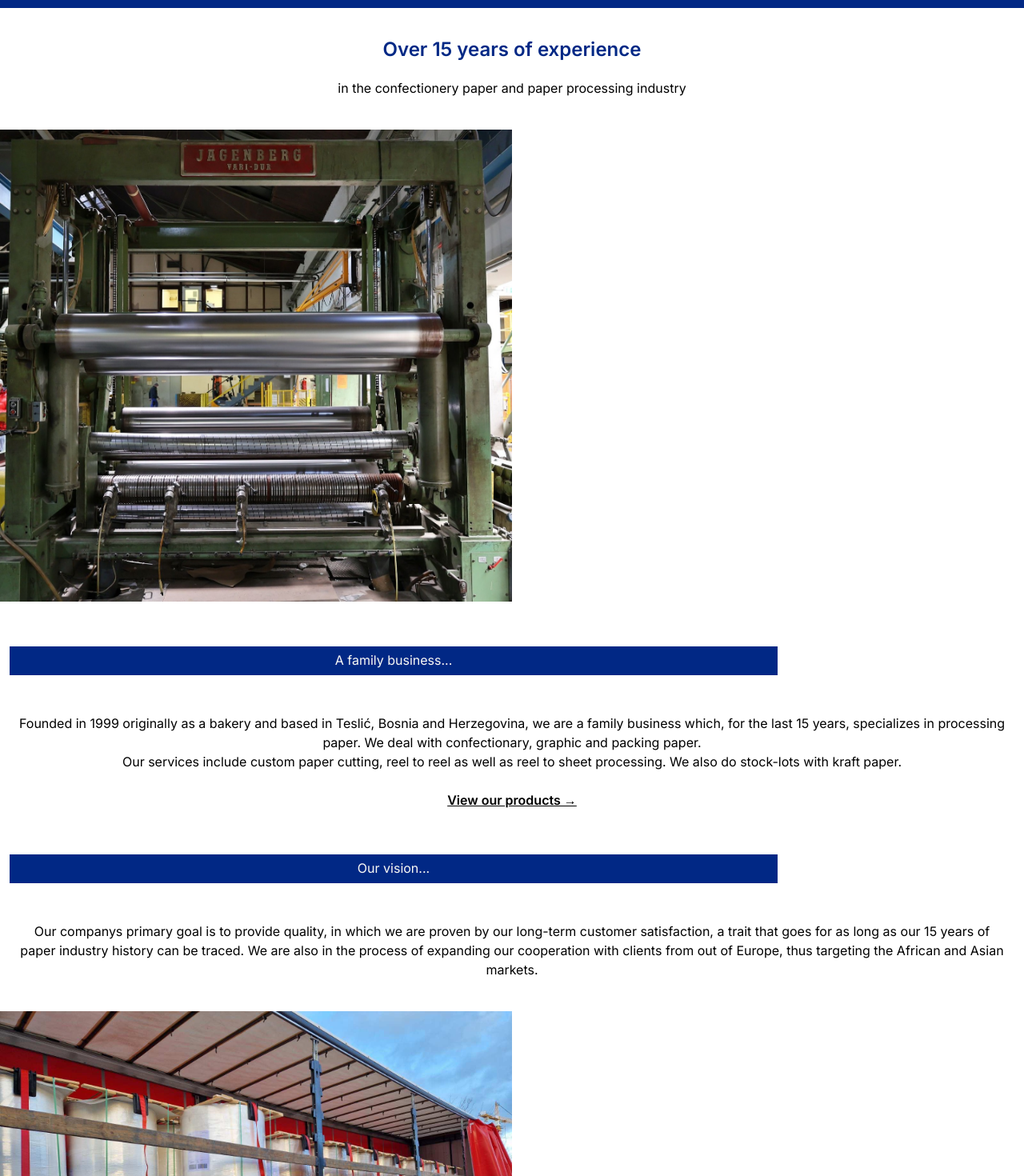
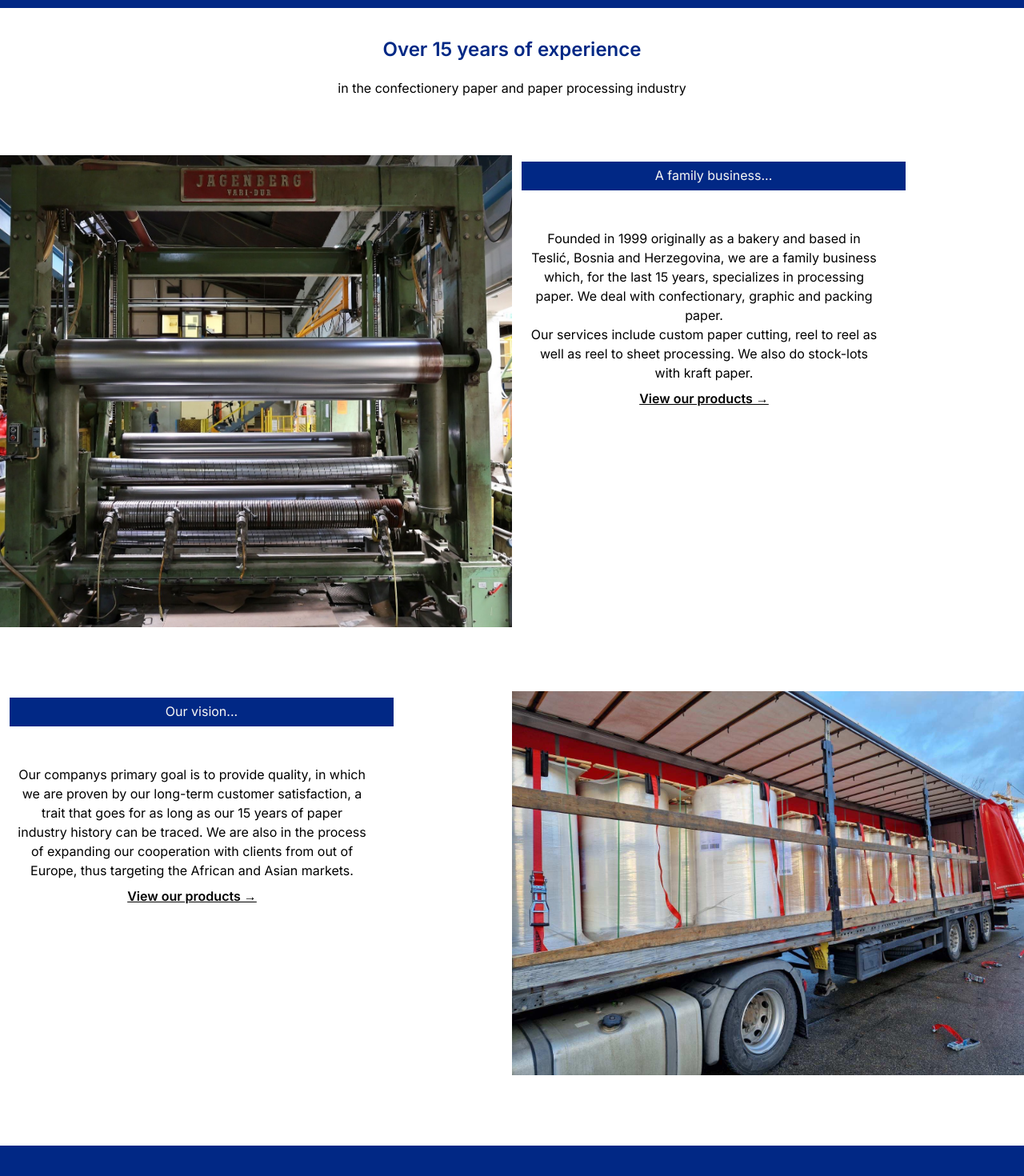
Before and after one commit to theephraimicarus/unitasTeplica, a Next.js app in the folder unitas/: page / in a window 1280 px wide. Shown: the part 220-1690 px from the top of the page at 80% size. Built offline with nearby package versions, Linux system fonts and the light colour scheme.

Commit message:
Layout overhaul basic

```diff
--- a/unitas/app/components/hero.tsx
+++ b/unitas/app/components/hero.tsx
@@ -14,47 +14,55 @@ export default function Hero() {
         </p>
       </div>
 
-      <div className="flex w-full py-6">
-        <div className="lg:w-2/4">
+      <div className="relative lg:flex my-8">
+        <div className="w-full lg:w-2/4 py-6">
           <Image src={HeroImage} alt="hero image" className="object-cover" />
         </div>
-      </div>
-
+        <div className="w-full lg:w-2/4">
           <div className="h-[36px] bg-bluenitas text-whitenitas text-center text-4 mt-8 ml-3 w-3/4">
             <h1 className="pt-[5px]">A family business...</h1>
           </div>
-      <div className="px-[20px] py-4">
+          <div className="px-[20px] py-4 lg:w-3/4">
             <p className="text-center pt-8">
-          Founded in 1999 originally as a bakery and based in Teslić, Bosnia and
-          Herzegovina, we are a family business which, for the last 15 years,
-          specializes in processing paper. We deal with confectionary, graphic
-          and packing paper.
+              Founded in 1999 originally as a bakery and based in Teslić, Bosnia
+              and Herzegovina, we are a family business which, for the last 15
+              years, specializes in processing paper. We deal with
+              confectionary, graphic and packing paper.
               <br />
               Our services include custom paper cutting, reel to reel as well as
               reel to sheet processing. We also do stock-lots with kraft paper.
             </p>
-      </div>
-
             <a href="/products">
               <p className="text-center underline pt-2 pb-6 font-semibold">
                 View our products &rarr;
               </p>
             </a>
+          </div>
+        </div>
+      </div>
 
+      <div className="relative lg:flex ">
+        <div className="w-full lg:w-2/4">
           <div className="h-[36px] bg-bluenitas text-whitenitas text-center text-4 mt-8 ml-3 w-3/4">
             <h1 className="pt-[5px]">Our vision...</h1>
           </div>
-      <div className="px-[20px] py-4">
+          <div className="px-[20px] py-4 lg:w-3/4">
             <p className="text-center pt-8">
               Our companys primary goal is to provide quality, in which we are
-          proven by our long-term customer satisfaction, a trait that goes for
-          as long as our 15 years of paper industry history can be traced. We
-          are also in the process of expanding our cooperation with clients from
-          out of Europe, thus targeting the African and Asian markets.
+              proven by our long-term customer satisfaction, a trait that goes
+              for as long as our 15 years of paper industry history can be
+              traced. We are also in the process of expanding our cooperation
+              with clients from out of Europe, thus targeting the African and
+              Asian markets.
             </p>
+            <a href="/products">
+              <p className="text-center underline pt-2 pb-6 font-semibold">
+                View our products &rarr;
+              </p>
+            </a>
           </div>
-      <div className="flex w-full pt-6">
-        <div className="lg:w-2/4">
+        </div>
+        <div className="w-full lg:w-2/4 py-6">
           <Image
             src={HeroSlideImage}
             alt="hero image"
@@ -62,6 +70,8 @@ export default function Hero() {
           />
         </div>
       </div>
+
+
     </div>
   );
 }
```
Lines whose indentation alone changed are shown as unchanged.
